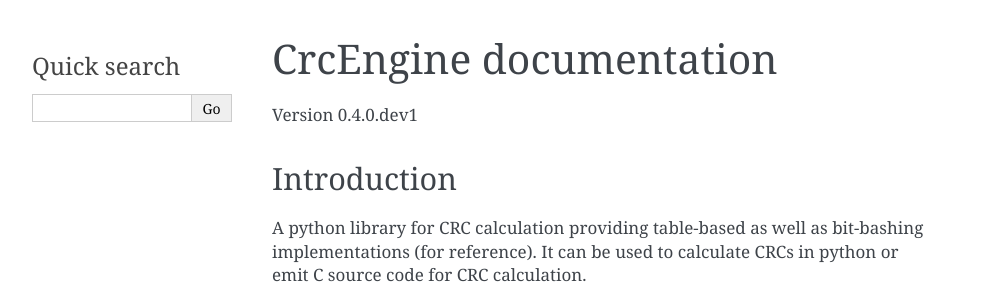
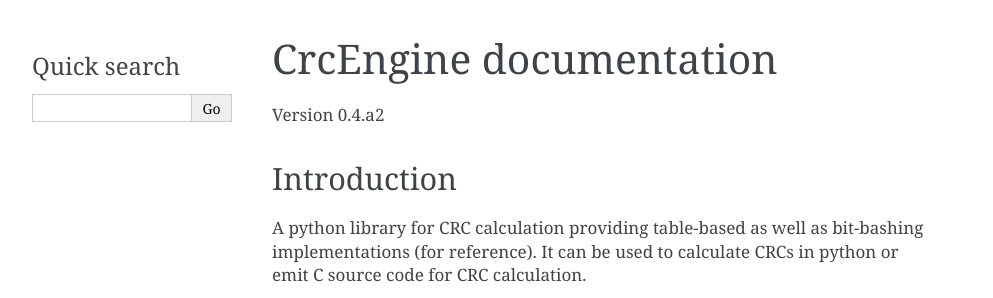
Before and after one commit to GardenTools/CrcEngine, a Sphinx documentation site: the page built from docs/source/index.rst, in a window 1280 px wide. Shown: the top 298 px of the page, without its empty margins (148-1141 px from the left). Built offline with Sphinx 7.4.7, drawn with Linux system fonts in a browser that asks for light colours.

Commit message:
Bump to a2

```diff
--- a/docs/source/conf.py
+++ b/docs/source/conf.py
@@ -60,7 +60,7 @@ author = 'GardenTools'
 # The short X.Y version.
 version = '0.4'
 # The full version, including alpha/beta/rc tags.
-release = '0.4.0.dev1'
+release = '0.4.a2'
 
 # The language for content autogenerated by Sphinx. Refer to documentation
 # for a list of supported languages.
--- a/pyproject.toml
+++ b/pyproject.toml
@@ -13,7 +13,7 @@ multi_line_output = 3
 
 [tool.poetry]
 name = "crcengine"
-version = "0.4a1"
+version = "0.4a2"
 description = "A library for CRC calculation and code generation"
 authors = [ "Garden Tools <gardensofdorwinion@gmail.com>"]
 license = "GPL-3.0-only"
```
